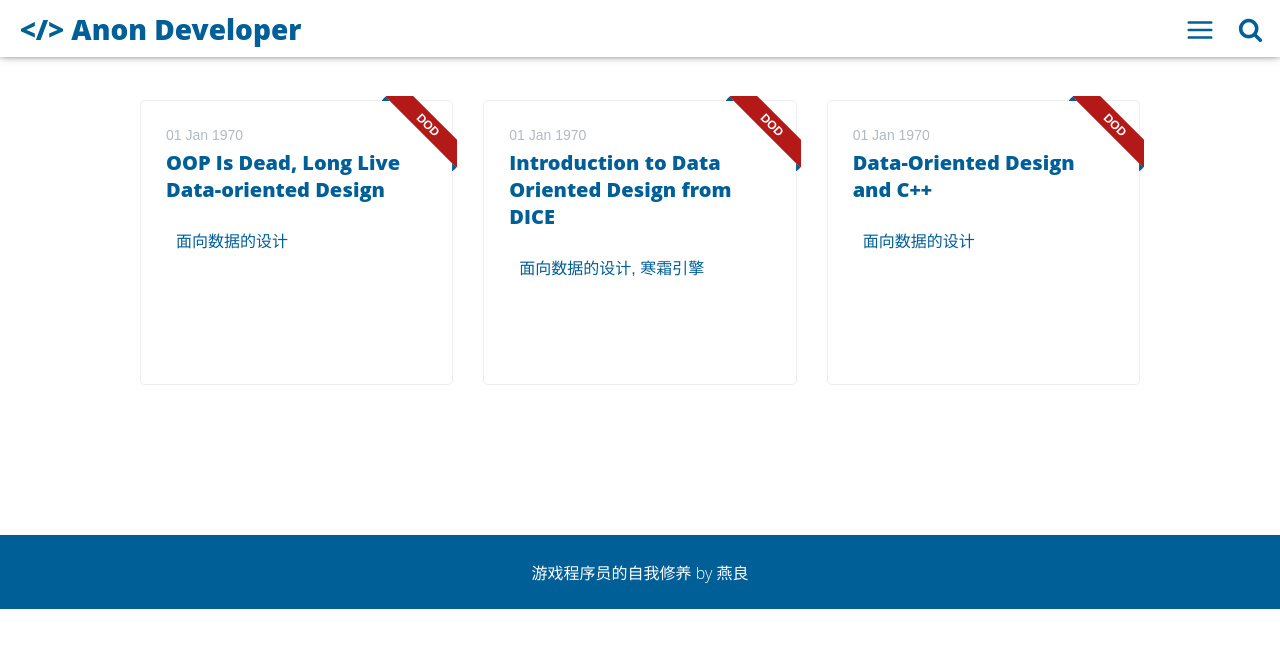
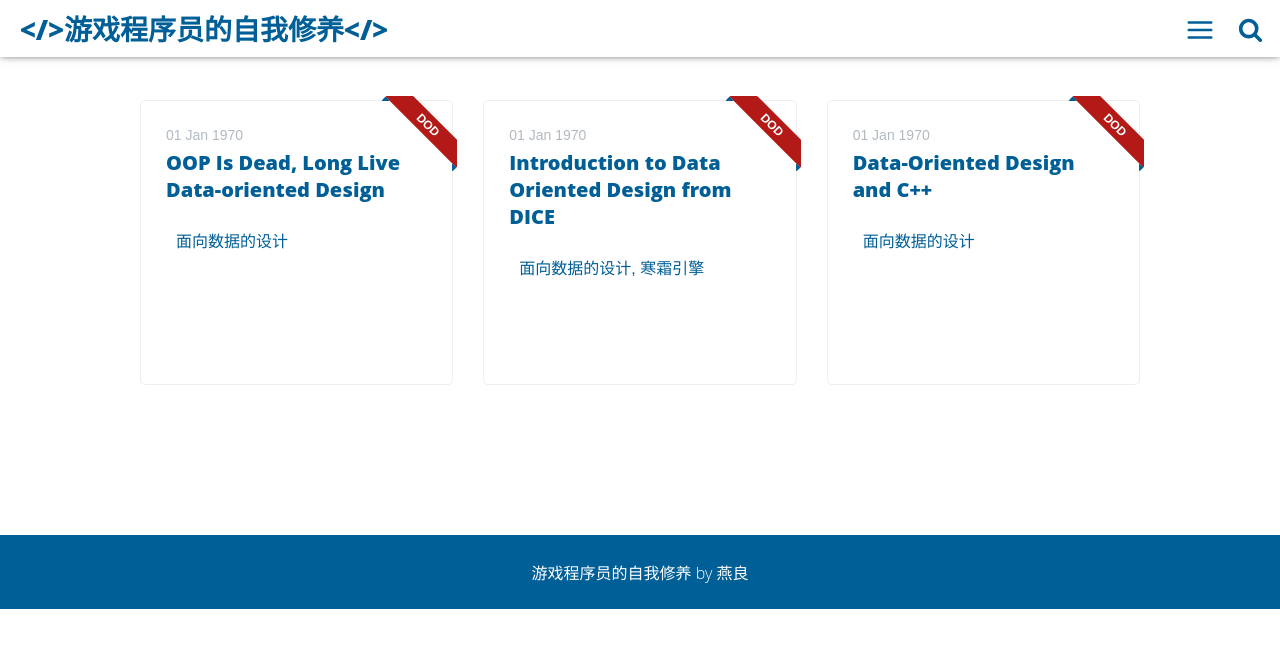
Before and after one commit to neil3d/neil3d.github.io, a Jekyll site: the page built from reading/index.html, in a window 1280 px wide. Shown: the top 648 px of the page. Built offline with Jekyll 4.4.1, drawn with Linux system fonts in a browser that asks for light colours.

Commit message:
fix header

```diff
--- a/_includes/reading/header-default.html
+++ b/_includes/reading/header-default.html
@@ -1,6 +1,6 @@
 <header class="bar-header">
     <h1 class="logo">
-        <a href="{{site.baseurl}}/"></a>
+        <a href="{{site.baseurl}}/">游戏程序员的自我修养</a>
     </h1>
 </header>
 {% include reading/menu-search.html %}
--- a/_includes/reading/menu-search.html
+++ b/_includes/reading/menu-search.html
@@ -1,27 +1,38 @@
 <div class="search-wrapper">
     <div class="search-form">
         <input type="text" class="search-field" placeholder="Search...">
-        <svg class="icon-remove-sign"><use xlink:href="#icon-close"></use></svg>
+        <svg class="icon-remove-sign">
+            <use xlink:href="#icon-close"></use>
+        </svg>
         <ul class="search-results search-list"></ul>
     </div>
 </div>
 
 <div id="fade" class="overlay"></div>
 <a id="slide" class="slideButton fade">
-    <svg id="open" class="icon-menu"><use xlink:href="#icon-menu"></use></svg>
-    <svg id="close" class="icon-menu"><use xlink:href="#icon-close"></use></svg>
+    <svg id="open" class="icon-menu">
+        <use xlink:href="#icon-menu"></use>
+    </svg>
+    <svg id="close" class="icon-menu">
+        <use xlink:href="#icon-close"></use>
+    </svg>
 </a>
 <aside id="sidebar">
     <nav id="navigation">
         <h2>MENU</h2>
         <ul>
-    {% for link in site.links %}
-      <li><a href="{{ site.url }}{{site.baseurl}}{{ link.url }}">{{ link.title }}</a></li>
+            {% for item in site.data.settings.menu %}
+            <li><a href="{{ site.github.url }}/{{ item.url }}">
+                    <img src="{{ site.github.url }}/assets/img/ui/{{ item.icon }}">
+                    {{ item.name }}
+                </a></li>
             {% endfor %}
-    <li><a class="feed" href="{{ site.url }}{{site.baseurl}}/feed.xml" title="Atom/RSS feed">Feed</a></li>
+
         </ul>
     </nav>
 </aside>
 <a id="search" class="dosearch">
-    <svg class="icon-menu icon-search"><use xlink:href="#icon-search"></use></svg>
+    <svg class="icon-menu icon-search">
+        <use xlink:href="#icon-search"></use>
+    </svg>
 </a>
```
Also changed, not shown: reading/assets/css/main.css. Lines whose indentation alone changed are shown as unchanged.
